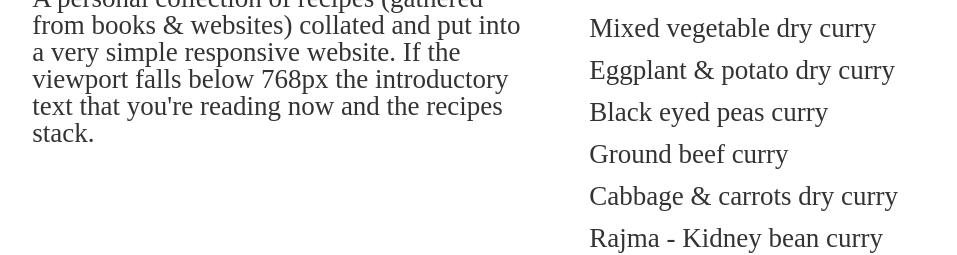
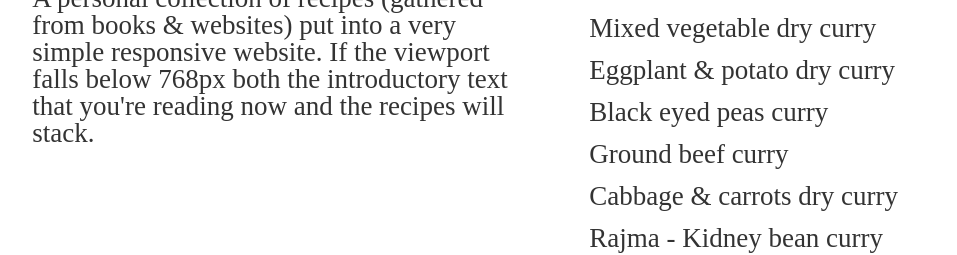
Before and after one commit to TheHighPriestess/Responsive-Recipes, a plain HTML site: page index.html in a window 1280 px wide. Shown: the part 333-588 px from the top of the page, without its empty margins (178-1135 px from the left). Drawn offline with Linux system fonts and the light colour scheme.

Commit message:
My Commit Message

```diff
--- a/index.html
+++ b/index.html
@@ -16,7 +16,7 @@
 					<h1>ELIZABETH'S RESPONSIVE RECIPES</h1>
 					<div class="main">
 						<div class="article">
-						<p>A personal collection of recipes (gathered from books & websites) collated and put into a very simple responsive website. If the viewport falls below 768px the introductory text that you're reading now and the recipes stack.</p>
+						<p>A personal collection of recipes (gathered from books & websites) put into a very simple responsive website. If the viewport falls below 768px both the introductory text that you're reading now and the recipes will stack.</p>
 						</div><!--end .article-->
 					</div><!--end .main-->
 					<div class="recipes">
```
